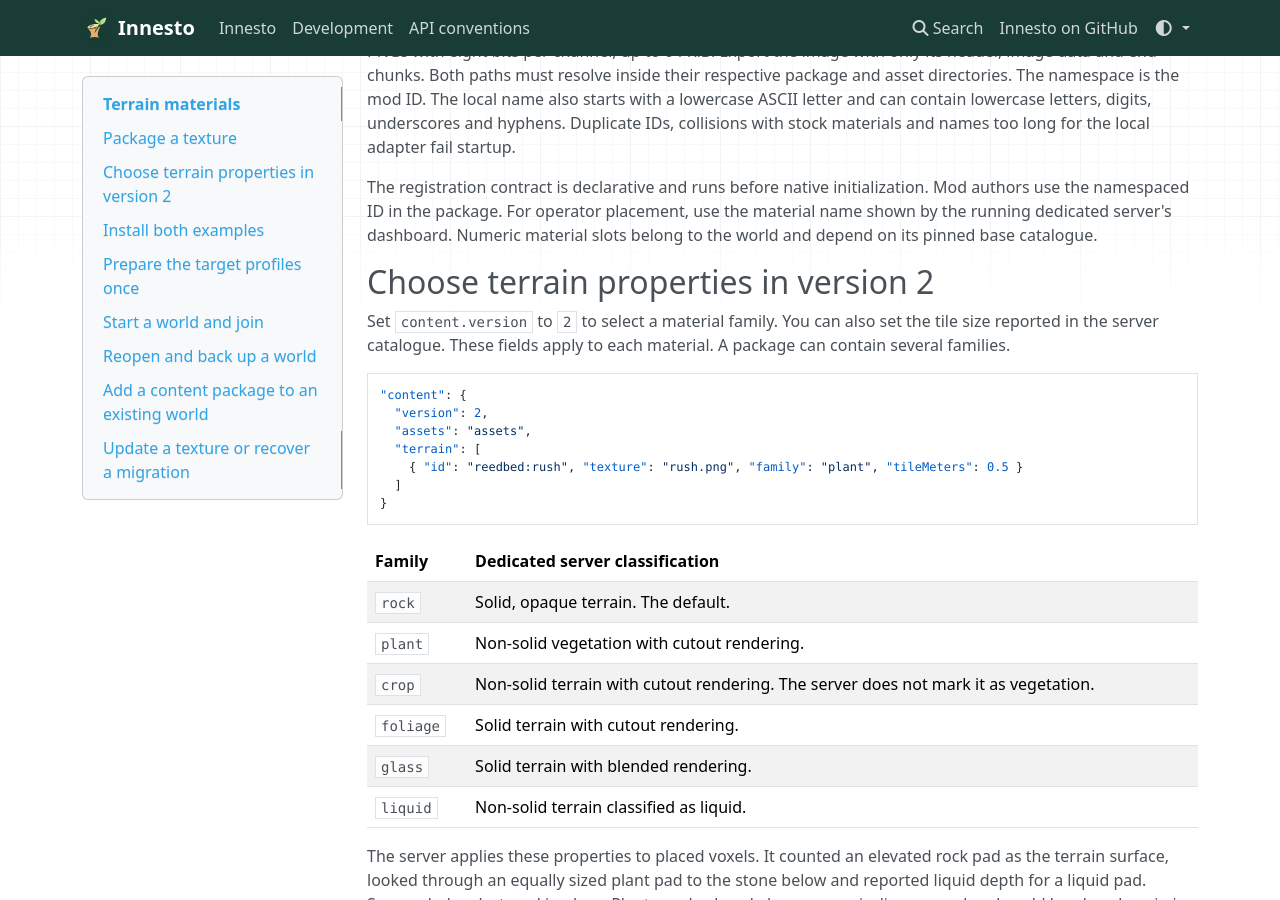
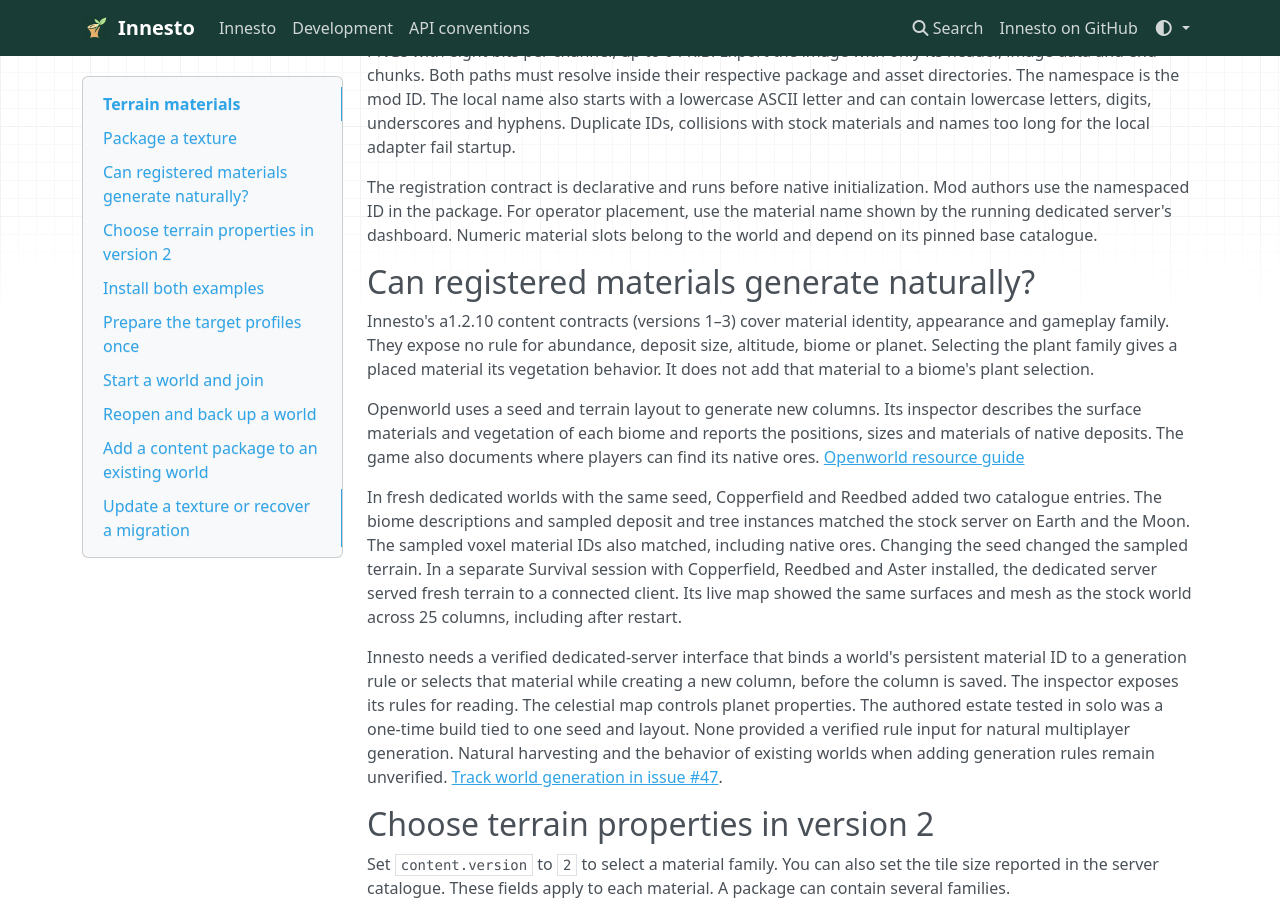
Before and after one commit to ImJstNickDev/Innesto, an MkDocs documentation site: the page built from docs/version/terrain-materials.md, in a window 1280 px wide and 900 px high, scrolled down 486 px. Built offline with MkDocs 1.6.1, drawn with Linux system fonts in a browser that asks for light colours; nearby versions of some CDN libraries.

Commit message:
docs(terrain): document native generation limits for registered materials

```diff
--- a/docs/version/terrain-materials.md
+++ b/docs/version/terrain-materials.md
@@ -19,6 +19,16 @@ The following field is part of the `copperfield` example's `innesto.mod.json`. T
 Put the original image at `assets/ochre.png` in the package. Version 1 takes non-interlaced 32 × 32 RGBA PNGs with eight bits per channel, up to 64 KiB. Export the image with only its header, image data and end chunks. Both paths must resolve inside their respective package and asset directories. The namespace is the mod ID. The local name also starts with a lowercase ASCII letter and can contain lowercase letters, digits, underscores and hyphens. Duplicate IDs, collisions with stock materials and names too long for the local adapter fail startup.
 
 The registration contract is declarative and runs before native initialization. Mod authors use the namespaced ID in the package. For operator placement, use the material name shown by the running dedicated server's dashboard. Numeric material slots belong to the world and depend on its pinned base catalogue.
+
+## Can registered materials generate naturally?
+
+Innesto's a1.2.10 content contracts (versions 1–3) cover material identity, appearance and gameplay family. They expose no rule for abundance, deposit size, altitude, biome or planet. Selecting the plant family gives a placed material its vegetation behavior. It does not add that material to a biome's plant selection.
+
+Openworld uses a seed and terrain layout to generate new columns. Its inspector describes the surface materials and vegetation of each biome and reports the positions, sizes and materials of native deposits. The game also documents where players can find its native ores. [Openworld resource guide](https://www.play-openworld.com/en-gb/guides/exploration/how-to-find-resources-oil-ores/)
+
+In fresh dedicated worlds with the same seed, Copperfield and Reedbed added two catalogue entries. The biome descriptions and sampled deposit and tree instances matched the stock server on Earth and the Moon. The sampled voxel material IDs also matched, including native ores. Changing the seed changed the sampled terrain. In a separate Survival session with Copperfield, Reedbed and Aster installed, the dedicated server served fresh terrain to a connected client. Its live map showed the same surfaces and mesh as the stock world across 25 columns, including after restart.
+
+Innesto needs a verified dedicated-server interface that binds a world's persistent material ID to a generation rule or selects that material while creating a new column, before the column is saved. The inspector exposes its rules for reading. The celestial map controls planet properties. The authored estate tested in solo was a one-time build tied to one seed and layout. None provided a verified rule input for natural multiplayer generation. Natural harvesting and the behavior of existing worlds when adding generation rules remain unverified. [Track world generation in issue #47](https://github.com/ImJstNickDev/Innesto/issues/47).
 
 ## Choose terrain properties in version 2
 
```
